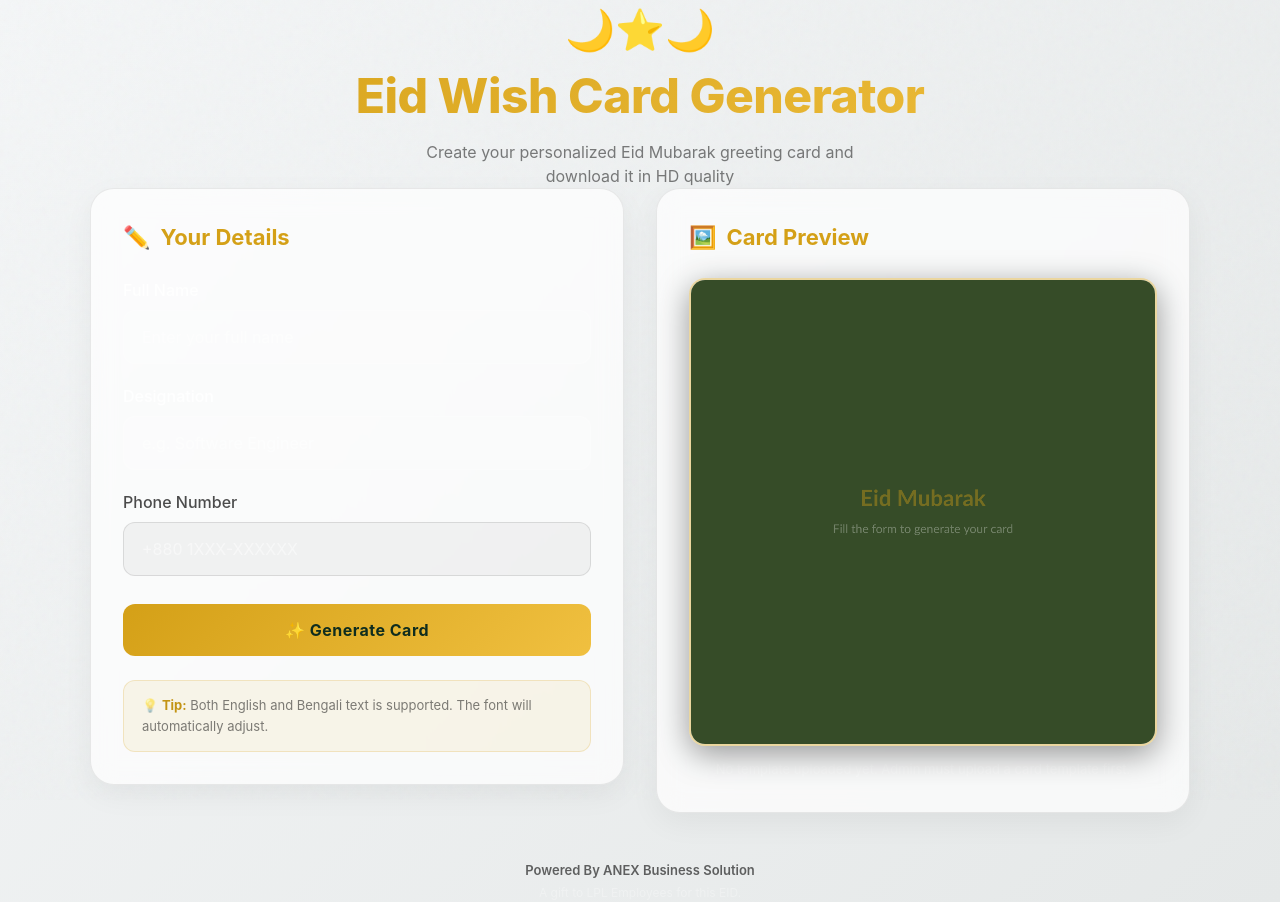
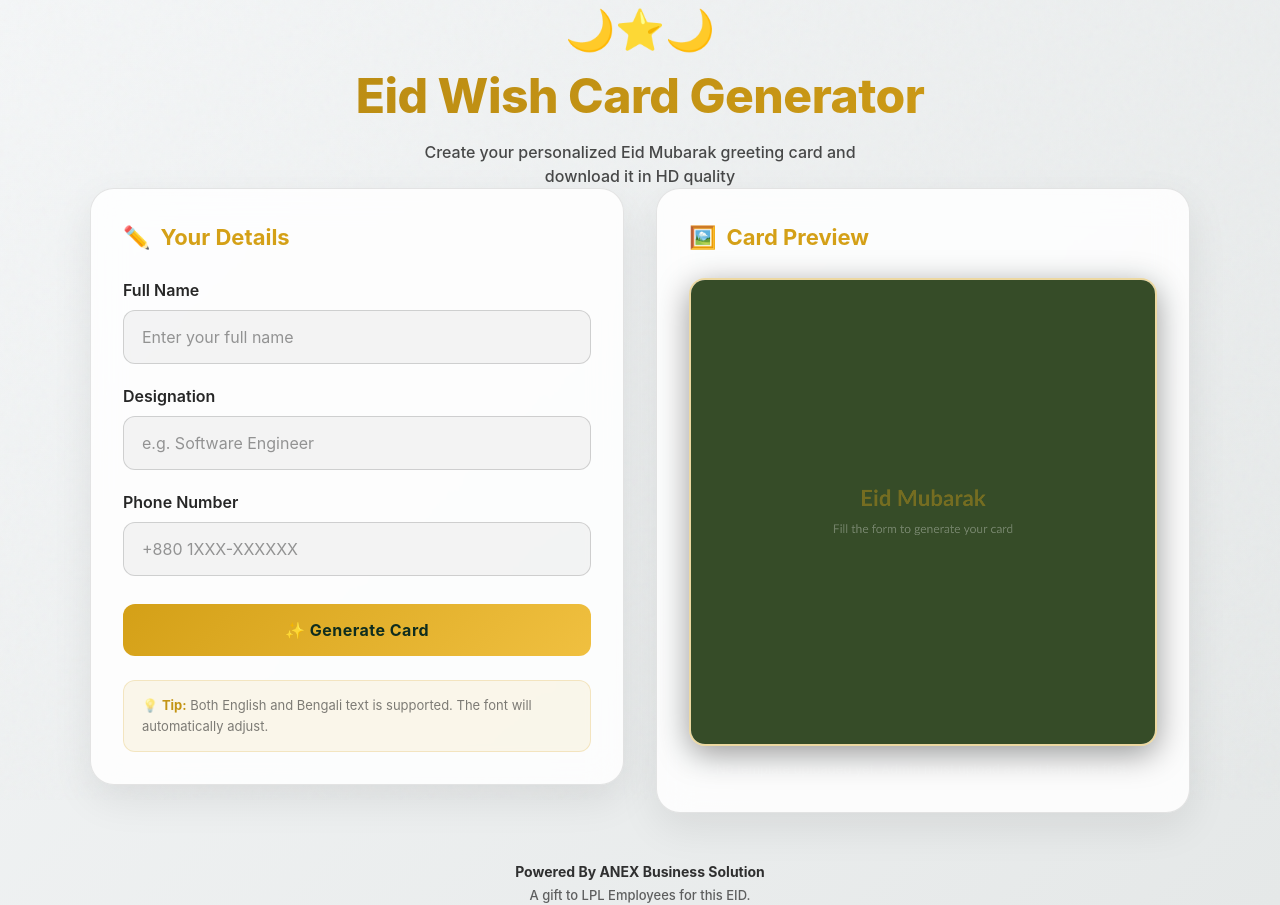
Before and after one commit to anexbusinesss-boop/anex-cardgen, a Next.js app: page / in a window 1280 px wide. Built offline with nearby package versions, Linux system fonts and the light colour scheme; no server answers; the database is empty.

Commit message:
Enhance UI contrast and visibility for light ash theme

```diff
--- a/src/app/globals.css
+++ b/src/app/globals.css
@@ -8,13 +8,13 @@
 :root {
   --color-primary: #1a5c3a;
   --color-primary-light: #2d8a57;
-  --color-gold: #c39414;
-  --color-gold-light: #e0ac1a;
-  --color-dark: #2c3e50;
+  --color-gold: #b38612;
+  --color-gold-light: #d4a017;
+  --color-dark: #1e293b;
   --color-ash: #f4f6f7;
   --color-ash-dark: #e5e8e8;
-  --color-surface: rgba(0, 0, 0, 0.05);
-  --color-surface-hover: rgba(0, 0, 0, 0.08);
+  --color-surface: rgba(0, 0, 0, 0.08);
+  --color-surface-hover: rgba(0, 0, 0, 0.12);
 }
 
 * {
@@ -28,7 +28,7 @@
   background: linear-gradient(135deg, var(--color-ash) 0%, var(--color-ash-dark) 100%);
   position: relative;
   min-height: 100vh;
-  color: #2c3e50;
+  color: #1e293b;
 }
 
 body::before {
@@ -46,12 +46,12 @@
 
 /* Glassmorphism card */
 .glass-card {
-  background: rgba(255, 255, 255, 0.7);
-  backdrop-filter: blur(12px);
-  -webkit-backdrop-filter: blur(12px);
-  border: 1px solid rgba(0, 0, 0, 0.08);
+  background: rgba(255, 255, 255, 0.85);
+  backdrop-filter: blur(16px);
+  -webkit-backdrop-filter: blur(16px);
+  border: 1px solid rgba(0, 0, 0, 0.1);
   border-radius: 24px;
-  box-shadow: 0 10px 30px rgba(0, 0, 0, 0.05);
+  box-shadow: 0 15px 40px rgba(0, 0, 0, 0.08);
 }
 
 /* Gold accent glow */
@@ -61,10 +61,10 @@
 
 /* Input styles */
 .eid-input {
-  background: rgba(255, 255, 255, 0.1);
-  border: 1px solid rgba(255, 255, 255, 0.2);
+  background: rgba(0, 0, 0, 0.04);
+  border: 1px solid rgba(0, 0, 0, 0.15);
   border-radius: 12px;
-  color: #fff;
+  color: #111;
   font-size: 16px;
   padding: 14px 18px;
   width: 100%;
@@ -73,7 +73,7 @@
 }
 
 .eid-input::placeholder {
-  color: rgba(255, 255, 255, 0.45);
+  color: rgba(0, 0, 0, 0.4);
 }
 
 .eid-input:focus {
--- a/src/app/page.tsx
+++ b/src/app/page.tsx
@@ -99,7 +99,7 @@
           style={{
             fontSize: 'clamp(28px, 5vw, 48px)',
             fontWeight: 800,
-            background: 'linear-gradient(135deg, #d4a017, #f0c040)',
+            background: 'linear-gradient(135deg, #b38612, #d4a017)',
             WebkitBackgroundClip: 'text',
             WebkitTextFillColor: 'transparent',
             backgroundClip: 'text',
@@ -109,7 +109,7 @@
         >
           Eid Wish Card Generator
         </h1>
-        <p style={{ color: 'rgba(0,0,0,0.5)', fontSize: 16, maxWidth: 480, margin: '0 auto' }}>
+        <p style={{ color: 'rgba(0,0,0,0.7)', fontSize: 16, maxWidth: 480, margin: '0 auto', fontWeight: 500 }}>
           Create your personalized Eid Mubarak greeting card and download it in HD quality
         </p>
       </header>
@@ -146,7 +146,7 @@
             <div>
               <label
                 htmlFor="name"
-                style={{ display: 'block', color: 'rgba(255,255,255,0.8)', marginBottom: 8, fontWeight: 500 }}
+                style={{ display: 'block', color: 'rgba(0,0,0,0.85)', marginBottom: 8, fontWeight: 600 }}
               >
                 Full Name
               </label>
@@ -168,7 +168,7 @@
             <div>
               <label
                 htmlFor="designation"
-                style={{ display: 'block', color: 'rgba(255,255,255,0.8)', marginBottom: 8, fontWeight: 500 }}
+                style={{ display: 'block', color: 'rgba(0,0,0,0.85)', marginBottom: 8, fontWeight: 600 }}
               >
                 Designation
               </label>
@@ -190,7 +190,7 @@
             <div>
               <label
                 htmlFor="phone"
-                style={{ display: 'block', color: 'rgba(0,0,0,0.7)', marginBottom: 8, fontWeight: 500 }}
+                style={{ display: 'block', color: 'rgba(0,0,0,0.85)', marginBottom: 8, fontWeight: 600 }}
               >
                 Phone Number
               </label>
@@ -199,7 +199,6 @@
                 type="tel"
                 placeholder="+880 1XXX-XXXXXX"
                 className="eid-input"
-                style={{ color: '#000', background: 'rgba(0,0,0,0.04)', borderColor: 'rgba(0,0,0,0.1)' }}
                 value={form.phone}
                 onChange={handleChange('phone')}
                 maxLength={20}
@@ -304,10 +303,10 @@
           fontSize: 13,
         }}
       >
-        <p style={{ fontWeight: 600, color: 'rgba(0,0,0,0.6)', marginBottom: 4 }}>
+        <p style={{ fontWeight: 700, color: 'rgba(0,0,0,0.8)', marginBottom: 4, fontSize: 14 }}>
           Powered By ANEX Business Solution
         </p>
-        <p style={{ fontSize: 12 }}>A gift to LPL Employees for this EID.</p>
+        <p style={{ fontSize: 13, color: 'rgba(0,0,0,0.6)', fontWeight: 500 }}>A gift to LPL Employees for this EID.</p>
       </footer>
     </main>
   );
```
